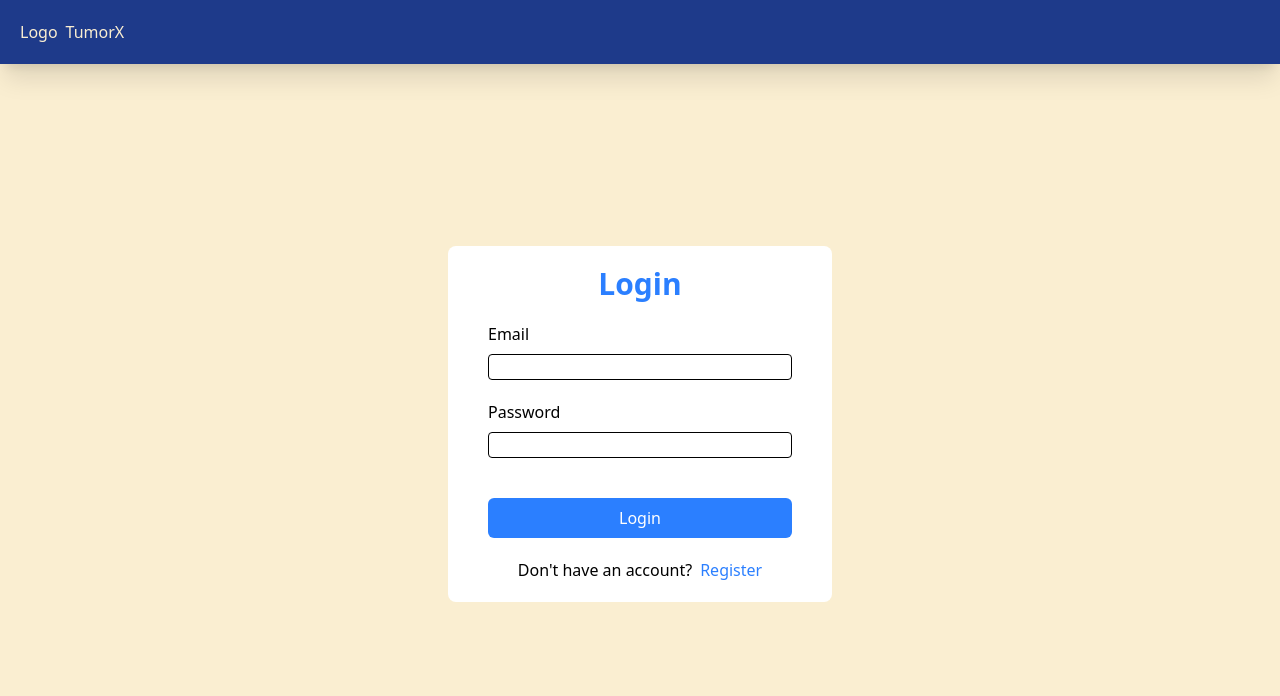
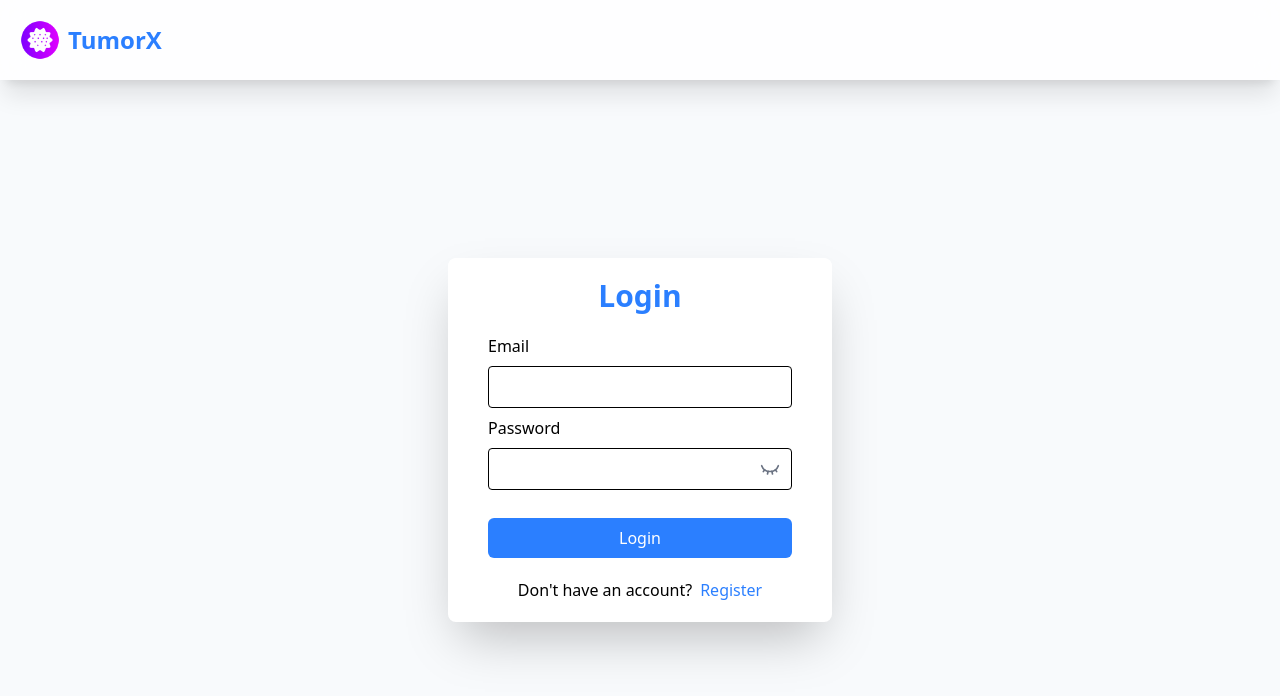
Before and after one commit to soura1334/TumorX, a React (Vite) app in the folder client/: page /login in a window 1280 px wide. Shown: the top 696 px of the page. Built offline with nearby package versions, Linux system fonts and the light colour scheme.

Commit message:
UI changes and improved error handling and Validation
Improved UI, added logo, better form validation in Login form, Better Error handling and displaying of error messages in Login form

```diff
--- a/client/index.html
+++ b/client/index.html
@@ -2,7 +2,7 @@
 <html lang="en">
   <head>
     <meta charset="UTF-8" />
-    <!-- <link rel="icon" type="image/svg+xml" href="/vite.svg" /> -->
+    <link rel="icon" type="image/svg+xml" href="/logo.png" />
     <meta name="viewport" content="width=device-width, initial-scale=1.0" />
     <title>TumorX</title>
   </head>
--- a/client/package.json
+++ b/client/package.json
@@ -11,6 +11,8 @@
   },
   "dependencies": {
     "@tailwindcss/vite": "^4.1.12",
+    "lucide-react": "^0.542.0",
+    "motion": "^12.23.12",
     "react": "^19.1.1",
     "react-dom": "^19.1.1",
     "react-dropzone": "^14.3.8",
--- /dev/null
+++ b/client/src/components/Footer.jsx
@@ -0,0 +1,7 @@
+export default function Footer() {
+  return (
+    <div>
+
+    </div>
+  )
+}
--- a/client/src/components/Navbar.jsx
+++ b/client/src/components/Navbar.jsx
@@ -1,4 +1,4 @@
-import { useNavigate } from "react-router-dom";
+import { NavLink, useNavigate } from "react-router-dom";
 import { useAuth } from "../contexts/AuthContext";
 
 export default function Navbar() {
@@ -7,27 +7,31 @@ export default function Navbar() {
   const { isAuthenticated } = useAuth();
 
   return (
-    <div className="bg-[#1E3A8A] text-[#FAEED1] flex p-5 justify-around items-center shadow-xl">
+    <div className="bg-white/80 fixed w-full top-0 backdrop-blur-md flex py-5 justify-between items-center shadow-xl">
       <div className="flex gap-4" onClick={() => navigate("/")}>
-        <p>Logo</p>
-        <p>TumorX</p>
+        <p className="text-blue-600 text-2xl ml-4 font-bold">TumorX</p>
       </div>
-      <div className="flex justify-center gap-5 w-[50%]">
-        <p>Home</p>
+      <div className="flex justify-center gap-5 w-[50%] font-semibold">
+        <NavLink
+          to="/"
+          className={({ isActive }) => (isActive ? "text-blue-500" : "")}
+        >
+          Home
+        </NavLink>
+        <p>Features</p>
+        <p>About</p>
         <p>Contact</p>
-        <p>About</p>
-        <p>Product</p>
       </div>
       {isAuthenticated ? (
         <button
-          className="bg-[#FDF7E4] px-5 rounded-md py-1 hover:bg-[#ada99c] text-[#1E3A8A]"
+          className="bg-blue-500 px-8 rounded-md mr-4 text-white py-2 hover:bg-blue-600 shadow-lg shadow-blue-500/50"
           onClick={() => navigate("/dashboard")}
         >
           Go to Dashboard
         </button>
       ) : (
         <button
-          className="bg-[#FDF7E4] px-5 rounded-md py-1 hover:bg-[#ada99c] text-[#1E3A8A]"
+          className="bg-blue-500 px-8 rounded-md mr-4 text-white py-2 hover:bg-blue-600 shadow-lg shadow-blue-500/50 "
           onClick={() => navigate("/login")}
         >
           Login
--- a/client/src/components/Pages/Home.jsx
+++ b/client/src/components/Pages/Home.jsx
@@ -1,9 +1,43 @@
-import Navbar from '../Navbar'
+import Navbar from "../Navbar";
+import { BookOpen, Play } from "lucide-react";
 
 export default function Home() {
   return (
-    <div className="bg-[#FDF7E4] min-h-screen">
-        <Navbar />
+    <div className="bg-slate-50 min-h-screen">
+      <Navbar />
+      <Hero />
     </div>
-  )
+  );
 }
+
+function Hero() {
+  return (
+    <div className="flex justify-around items-center my-20 py-10">
+      <div className="text-5xl flex flex-col gap-5">
+        <p className="font-bold">Early Detection</p>
+        <p className="font-bold">Smarter Care</p>
+        <div className="font-bold">
+          <span>Powered by </span>
+          <span className="text-blue-500">AI</span>
+        </div>
+        <div className="text-lg my-5 text-gray-700">
+          <p>
+            TumorX helps patients and hospitals detect brain tumors quickly,
+          </p>
+          <p>securely, and efficiently with AI-powered MRI analysis.</p>
+        </div>
+        <div className="text-lg">
+          <div className="bg-blue-500 px-5 py-2 text-white rounded-3xl mr-5 inline-flex items-center gap-2">
+            <Play size={20} />
+            <button>Get Started</button>
+          </div>
+          <div className="bg-white border-2 border-blue-500 px-5 py-2 text-blue-600 rounded-3xl inline-flex items-center gap-2">
+            <BookOpen size={20} />
+            <button>Learn More</button>
+          </div>
+        </div>
+      </div>
+      <img src="/logo.png" className="h-100" alt="TumorX logo" />
+    </div>
+  );
+}
--- a/client/src/components/Pages/Login.jsx
+++ b/client/src/components/Pages/Login.jsx
@@ -1,75 +1,141 @@
+import { useState } from "react";
 import { useForm } from "react-hook-form";
 import { useNavigate } from "react-router-dom";
 import { useAuth } from "../../contexts/AuthContext";
+import { Eye, EyeClosed } from "lucide-react";
 
 export default function Login() {
   const navigate = useNavigate();
+  const { setIsAuthenticated } = useAuth();
+  const [viewPass, setViewPass] = useState(false);
+  const [errorMsg, setErrorMsg] = useState("");
 
   const {
     register,
     handleSubmit,
-    watch,
     formState: { errors, isSubmitting },
   } = useForm();
 
-  const { setIsAuthenticated } = useAuth();
-
   async function onLogin(data) {
+    try {
       const res = await fetch("http://localhost:8080/login", {
         method: "POST",
         body: JSON.stringify(data),
-      headers: {
-        "Content-Type": "application/json",
-      },
+        headers: { "Content-Type": "application/json" },
       });
+
+      if (!res.ok) {
+        throw new Error("Invalid email or password");
+      }
 
       const apiRes = await res.json();
       localStorage.setItem("tumorx", JSON.stringify(apiRes));
+
       setIsAuthenticated(true);
-    navigate("/", {replace: true})
+      navigate("/", { replace: true });
+    } catch (err) {
+      setErrorMsg(err.message);
+      setTimeout(() => setErrorMsg(""), 4000);
+    }
+  }
+
+  function handleViewPass() {
+    setViewPass((prev) => !prev);
   }
 
   return (
-    <div className="min-h-screen bg-[#FAEED1]">
-      <div className="bg-[#1E3A8A] text-[#FAEED1] flex p-5 gap-2 items-center shadow-xl">
-        <div className="flex gap-2" onClick={()=> navigate("/")}>
-          <p>Logo</p>
-          <p>TumorX</p>
+    <div className="min-h-screen bg-slate-50 relative">
+      <div className="bg-white/80 backdrop-blur-md flex py-5 justify-between items-center shadow-xl">
+        <div
+          className="flex gap-2 items-center ml-5 cursor-pointer"
+          onClick={() => navigate("/")}
+        >
+          <img src="/logo.png" className="h-10" alt="TumorX Logo" />
+          <p className="text-blue-500 font-bold text-2xl">TumorX</p>
         </div>
       </div>
-      <div className="flex justify-center items-center h-[90vh]">
+
+      <div className="flex justify-center items-center h-[90vh] relative">
         <form
-          className="flex flex-col justify-evenly w-[30vw] bg-white  px-10 py-5 rounded-lg"
           onSubmit={handleSubmit(onLogin)}
+          className="flex flex-col justify-evenly w-[30vw] shadow-2xl px-10 py-5 rounded-lg bg-white relative"
         >
           <p className="text-3xl text-center font-semibold text-blue-500">
             Login
           </p>
+
           <label htmlFor="email" className="mt-5 mb-2">
             Email
           </label>
           <input
             type="email"
             name="email"
-            className="border rounded-sm mb-5"
-            {...register("email", { required: true })}
-          ></input>
+            className="border rounded-sm mb-2 p-2"
+            {...register("email", {
+              required: "Email is required",
+              pattern: {
+                value: /^[^\s@]+@[^\s@]+\.[^\s@]+$/,
+                message: "Enter a valid email address",
+              },
+            })}
+          />
+          {errors.email && (
+            <span className="text-red-500 text-sm mb-2">
+              {errors.email.message}
+            </span>
+          )}
+
           <label htmlFor="password" className="mb-2">
             Password
           </label>
+          <div className="relative mb-2">
             <input
-            type="password"
+              type={viewPass ? "text" : "password"}
               name="password"
-            className="border rounded-sm mb-5"
-            {...register("password", { required: true })}
-          ></input>
-          <button className="bg-blue-500 text-white py-2 my-5 rounded-md">
-            Login
+              className="border rounded-sm p-2 w-full pr-10"
+              {...register("password", {
+                required: "Password is required",
+                pattern: {
+                  value: /^(?=.*[a-z])(?=.*[A-Z])(?=.*[^A-Za-z0-9]).{8,}$/,
+                  message:
+                    "Password must be at least 8 characters, include uppercase, lowercase, and a special character",
+                },
+              })}
+            />
+            {viewPass ? (
+              <Eye
+                size={20}
+                onClick={handleViewPass}
+                className="absolute right-3 top-1/2 -translate-y-1/2 text-gray-500 cursor-pointer"
+              />
+            ) : (
+              <EyeClosed
+                size={20}
+                onClick={handleViewPass}
+                className="absolute right-3 top-1/2 -translate-y-1/2 text-gray-500 cursor-pointer"
+              />
+            )}
+          </div>
+          {errors.password && (
+            <span className="text-red-500 text-sm mb-2">
+              {errors.password.message}
+            </span>
+          )}
+
+          <button
+            type="submit"
+            disabled={isSubmitting}
+            className="py-2 my-5 rounded-md transition
+        bg-blue-500 hover:bg-blue-600 text-white
+        disabled:bg-gray-400 disabled:cursor-not-allowed"
+          >
+            {isSubmitting ? "Logging in..." : "Login"}
           </button>
+
           <div className="flex justify-center gap-2">
             <span className="text-black">Don't have an account?</span>
             <button
-              className="text-blue-500"
+              className="text-blue-500 hover:underline"
               onClick={(e) => {
                 e.preventDefault();
                 navigate("/register");
@@ -78,6 +144,12 @@ export default function Login() {
               Register
             </button>
           </div>
+
+          {errorMsg && (
+            <div className="absolute -bottom-16 left-1/2 -translate-x-1/2 bg-red-500 text-white px-4 py-2 rounded-md shadow-lg w-[28vw] text-center">
+              {errorMsg}
+            </div>
+          )}
         </form>
       </div>
     </div>
--- a/client/src/components/Pages/Register.jsx
+++ b/client/src/components/Pages/Register.jsx
@@ -33,8 +33,8 @@ export default function Register() {
   }
 
   return (
-    <div className="min-h-screen bg-[#FAEED1]">
-      <div className="bg-[#1E3A8A] text-[#FAEED1] flex p-5 gap-2 items-center shadow-xl">
+    <div className="min-h-screen bg-slate-50">
+      <div className="bg-[#1E3A8A] text-[#FAEED1] flex p-5 gap-2 items-center">
         <div className="flex gap-2" onClick={() => navigate("/")}>
           <p>Logo</p>
           <p>TumorX</p>
@@ -42,7 +42,7 @@ export default function Register() {
       </div>
       <div className="flex justify-center items-center h-[90vh]">
         <form
-          className="flex flex-col justify-evenly w-[30vw] bg-white  px-10 py-5 rounded-lg"
+          className="flex flex-col justify-evenly w-[30vw] shadow-2xl  px-10 py-5 rounded-lg"
           onSubmit={handleSubmit(onRegister)}
         >
           <p className="text-3xl text-center font-semibold text-blue-500">
```
Also changed, not shown: client/public/logo.png (added), 1 other file (tests, documents, lock files or other folders). Lines whose indentation alone changed are shown as unchanged.
